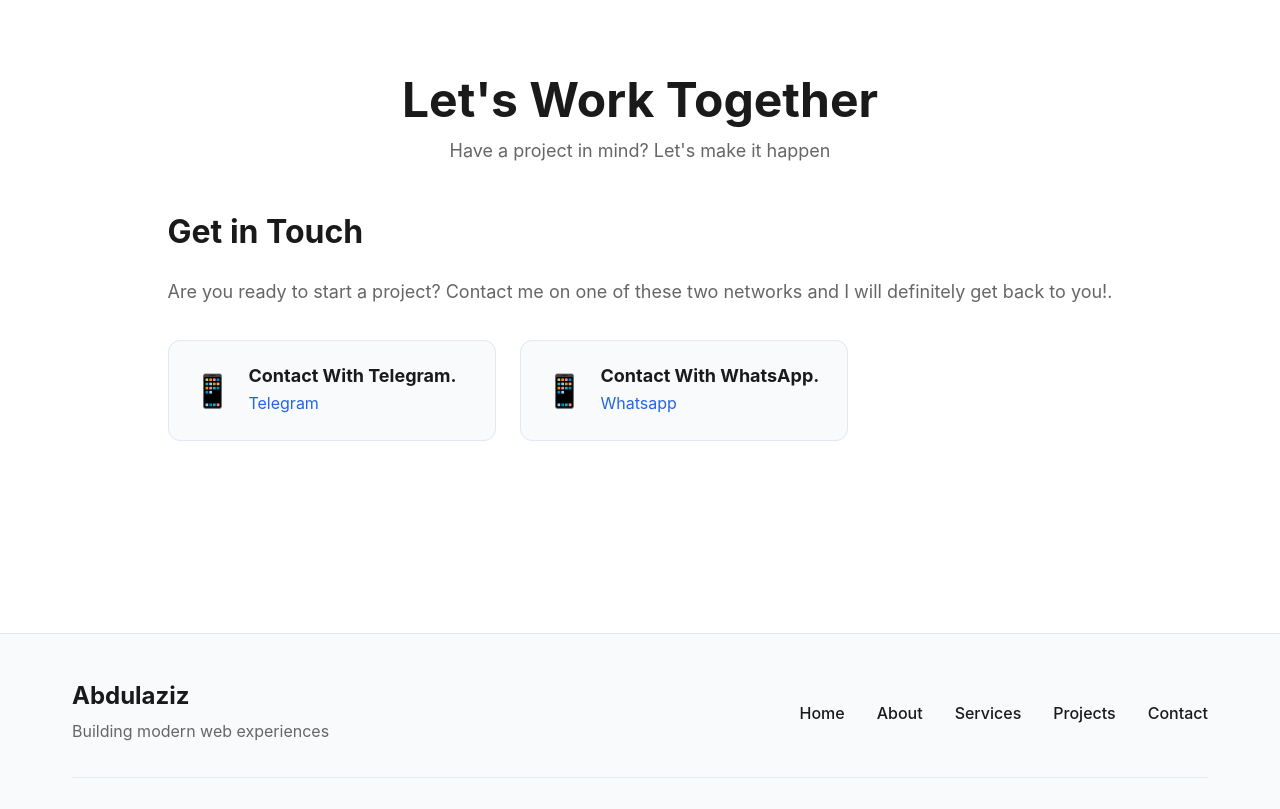
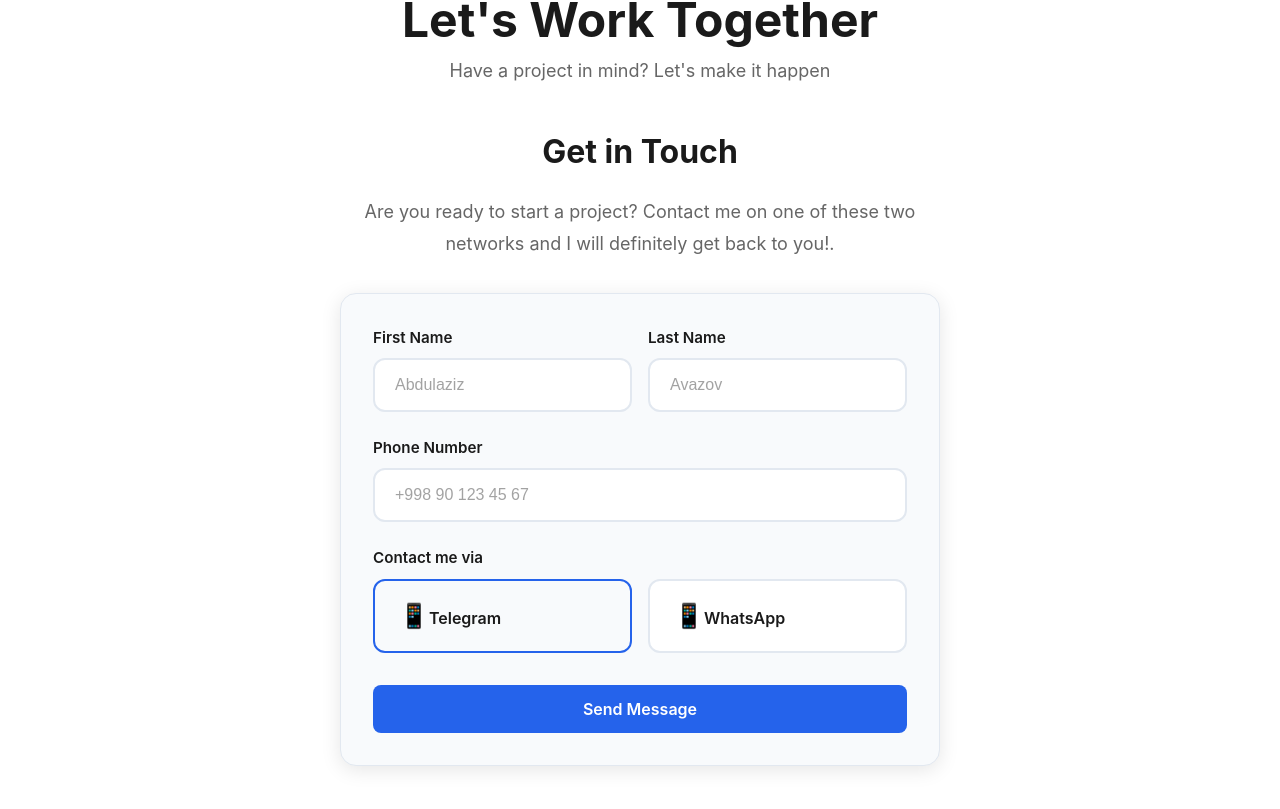
Before and after one commit to FrontEnddeveloping77/My-Portfolio-In-React, a React (Create React App) app: page / in a window 1280 px wide. Shown: the part 5651-6460 px from the top of the page. Built offline with nearby package versions, Linux system fonts and the light colour scheme.

Commit message:
abdulazizavazov

```diff
--- a/src/components/Contact/Contact.css
+++ b/src/components/Contact/Contact.css
@@ -6,6 +6,11 @@
     display: flex;
     align-items: center;
     justify-content: center;
+}
+
+.contact-info {
+    max-width: 600px;
+    width: 100%;
 }
 
 .contact-info h3 {
@@ -21,98 +26,226 @@
     color: var(--text-secondary);
 }
 
-.contact-details {
-    display: flex;
-    gap: 1.5rem;
-    align-items: start;
-    flex-wrap: wrap;
+.contact-title{
+    text-align: center;
 }
 
-.contact-item {
-    min-width: 328px;
+.contact-description{
+    text-align: center;
+}
+
+/* Contact Form Styles */
+.contact-form {
+    background: var(--card-bg);
+    border: 1px solid var(--card-border);
+    border-radius: 16px;
+    padding: 2rem;
+    box-shadow: 0 4px 20px var(--shadow);
+}
+
+.form-row {
+    display: grid;
+    grid-template-columns: 1fr 1fr;
+    gap: 1rem;
+}
+
+.form-group {
+    margin-bottom: 1.5rem;
+}
+
+.form-group label {
+    display: block;
+    font-size: 0.95rem;
+    font-weight: 600;
+    color: var(--text-color);
+    margin-bottom: 0.5rem;
+}
+
+.form-group input {
+    width: 100%;
+    padding: 1rem 1.25rem;
+    font-size: 1rem;
+    color: var(--text-color);
+    background: var(--bg-color);
+    border: 2px solid var(--card-border);
+    border-radius: 12px;
+    transition: all 0.3s ease;
+    outline: none;
+}
+
+.form-group input:focus {
+    border-color: var(--accent-color);
+    box-shadow: 0 0 0 4px rgba(var(--accent-rgb), 0.15);
+}
+
+.form-group input::placeholder {
+    color: var(--text-secondary);
+    opacity: 0.6;
+}
+
+/* Platform Selection */
+.platform-selection {
+    margin-bottom: 1.5rem;
+}
+
+.platform-options {
     display: flex;
-    align-items: flex-start;
     gap: 1rem;
-    padding: 1.5rem;
-    background-color: var(--card-bg);
-    border: 1px solid var(--card-border);
+}
+
+.platform-option {
+    flex: 1;
+    display: flex;
+    align-items: center;
+    justify-content: center;
+    gap: 0.75rem;
+    padding: 1rem 1.5rem;
+    background: var(--bg-color);
+    border: 2px solid var(--card-border);
     border-radius: 12px;
+    cursor: pointer;
     transition: all 0.3s ease;
 }
 
-.contact-item:hover {
-    transform: translateX(5px);
-    box-shadow: 0 4px 12px var(--shadow);
+.platform-option:hover {
+    border-color: var(--accent-color);
+    transform: translateY(-2px);
 }
 
-.contact-icon {
-    font-size: 2rem;
+.platform-option.selected {
+    border-color: var(--accent-color);
+    background: linear-gradient(135deg, rgba(var(--accent-rgb), 0.1), rgba(var(--accent-rgb), 0.05));
+    box-shadow: 0 4px 12px rgba(var(--accent-rgb), 0.2);
 }
 
-.contact-item h4 {
-    font-size: 1.125rem;
-    margin-bottom: 0.25rem;
+.platform-option input[type="radio"] {
+    display: none;
+}
+
+.platform-icon {
+    font-size: 1.5rem;
+}
+
+.platform-name {
+    font-size: 1rem;
+    font-weight: 600;
     color: var(--text-color);
 }
 
-.contact-item a {
-    color: var(--accent-color);
-    text-decoration: none;
-    font-size: 1rem;
-    transition: color 0.3s ease;
+/* Submit Button */
+.btn-submit {
+    width: 100%;
+    padding: 1rem 2rem;
+    font-size: 1.1rem;
+    font-weight: 600;
+    border: none;
+    border-radius: 12px;
+    cursor: pointer;
+    transition: all 0.3s ease;
+    position: relative;
+    overflow: hidden;
 }
 
-.contact-item a:hover {
-    color: var(--accent-hover);
+.btn-submit:disabled {
+    opacity: 0.7;
+    cursor: not-allowed;
 }
 
-.btn-submit {
-    width: 100%;
-    margin-top: 1rem;
+.btn-submit.loading {
+    color: transparent;
 }
 
-@media (max-width: 968px) {
-    .contact-content {
-        grid-template-columns: 1fr;
-        gap: 2.5rem;
-        width: 100%;
+.btn-submit.loading::after {
+    content: '';
+    position: absolute;
+    width: 20px;
+    height: 20px;
+    top: 50%;
+    left: 50%;
+    margin-left: -10px;
+    margin-top: -10px;
+    border: 3px solid transparent;
+    border-top-color: white;
+    border-radius: 50%;
+    animation: spin 1s linear infinite;
+}
+
+@keyframes spin {
+    to {
+        transform: rotate(360deg);
     }
 }
 
-@media (max-width: 968px) {
-    .contact-content {
-        grid-template-columns: 1fr;
+/* Form Messages */
+.form-message {
+    margin-top: 1rem;
+    padding: 1rem 1.25rem;
+    border-radius: 12px;
+    font-size: 0.95rem;
+    font-weight: 500;
+    text-align: center;
+    animation: slideIn 0.3s ease;
+}
+
+@keyframes slideIn {
+    from {
+        opacity: 0;
+        transform: translateY(-10px);
+    }
+    to {
+        opacity: 1;
+        transform: translateY(0);
     }
 }
 
+.form-message.success {
+    background: linear-gradient(135deg, rgba(34, 197, 94, 0.15), rgba(34, 197, 94, 0.05));
+    border: 1px solid rgba(34, 197, 94, 0.3);
+    color: #22c55e;
+}
+
+.form-message.error {
+    background: linear-gradient(135deg, rgba(239, 68, 68, 0.15), rgba(239, 68, 68, 0.05));
+    border: 1px solid rgba(239, 68, 68, 0.3);
+    color: #ef4444;
+}
+
+/* Responsive Design */
 @media (max-width: 768px) {
-    .contact-form-wrapper {
-        padding: 1.5rem;
-        width: 100%;
+    .form-row {
+        grid-template-columns: 1fr;
     }
 
-    .contact-item {
-        transform: none;
+    .platform-options {
+        flex-direction: column;
+    }
+
+    .contact-form {
+        padding: 1.5rem;
     }
 }
 
-@media (max-width: 727px) {
-    .contact-details{
-        align-items: center;
-        justify-content: center;
+@media (max-width: 480px) {
+    .contact-info h3 {
+        font-size: 1.5rem;
     }
-}
 
-@media (max-width: 727px) {
-    .contact-item{
-        min-width: 96%;
+    .contact-form {
+        padding: 1.25rem;
+    }
+
+    .form-group input {
+        padding: 0.875rem 1rem;
+    }
+
+    .platform-option {
+        padding: 0.875rem 1rem;
     }
 }
 
 @media (max-width: 360px) {
     .contact {
         width: 100%;
-        /* overflow-x: hidden; */
     }
 
     .contact-content {
@@ -121,55 +254,7 @@
         width: 100%;
     }
 
-    .contact-item {
-        width: 100%;
-        padding: 1rem;
-        transform: none;
-    }
-
-    .contact-form-wrapper {
-        width: 100%;
+    .contact-form {
         padding: 1rem;
     }
-
-    .form-group input,
-    .form-group textarea {
-        width: 100%;
-        padding: 0.75rem;
-    }
 }
-
-@media (max-width: 374px) {
-
-    .form-group input,
-    .form-group textarea {
-        font-size: 14px;
-        padding: 0.75rem;
-    }
-}
-
-@media (max-width: 346px) {
-    .contact-info p {
-        max-width: 300px;
-    }
-
-    .contact-item .contact-icon {
-        font-size: 1.5rem;
-    }
-
-    .contact-item h4 {
-        font-size: 1rem;
-    }
-
-    .contact-item {
-        position: relative;
-        padding-bottom: 30px;
-    }
-
-    .contact-item a {
-        font-size: 1rem;
-        position: absolute;
-        bottom: 5px;
-        left: 1.1rem;
-    }
-}
--- a/src/components/Contact/Contact.jsx
+++ b/src/components/Contact/Contact.jsx
@@ -1,8 +1,81 @@
+import { useState } from 'react';
 import { translations } from '../../translations/translations';
 import './Contact.css';
 
 function Contact({ language }) {
     const t = translations[language];
+
+    const [formData, setFormData] = useState({
+        firstName: '',
+        lastName: '',
+        phone: '',
+        platform: 'telegram'
+    });
+    const [status, setStatus] = useState('idle'); // idle, loading, success, error
+    const [errorMessage, setErrorMessage] = useState('');
+
+    const BOT_TOKEN = '8238860417:AAERcbHXD8aUixfsgkOK44heOJ6yboFoNGY';
+    const CHAT_ID = '5977830644';
+
+    const handleChange = (e) => {
+        const { name, value } = e.target;
+        setFormData(prev => ({
+            ...prev,
+            [name]: value
+        }));
+    };
+
+    const handleSubmit = async (e) => {
+        e.preventDefault();
+        setStatus('loading');
+        setErrorMessage('');
+
+        const platformEmoji = formData.platform === 'telegram' ? '📱 Telegram' : '📱 WhatsApp';
+
+        const message = `
+🔔 *Yangi Aloqa So'rovi!*
+
+👤 *Ism:* ${formData.firstName}
+👤 *Familya:* ${formData.lastName}
+📞 *Telefon:* ${formData.phone}
+${platformEmoji} orqali bog'lanishni xohlaydi
+
+⏰ *Vaqt:* ${new Date().toLocaleString('uz-UZ')}
+        `.trim();
+
+        try {
+            const response = await fetch(`https://api.telegram.org/bot${BOT_TOKEN}/sendMessage`, {
+                method: 'POST',
+                headers: {
+                    'Content-Type': 'application/json',
+                },
+                body: JSON.stringify({
+                    chat_id: CHAT_ID,
+                    text: message,
+                    parse_mode: 'Markdown'
+                })
+            });
+
+            const data = await response.json();
+
+            if (data.ok) {
+                setStatus('success');
+                setFormData({
+                    firstName: '',
+                    lastName: '',
+                    phone: '',
+                    platform: 'telegram'
+                });
+                setTimeout(() => setStatus('idle'), 5000);
+            } else {
+                throw new Error(data.description || 'Failed to send message');
+            }
+        } catch (error) {
+            setStatus('error');
+            setErrorMessage(error.message);
+            setTimeout(() => setStatus('idle'), 5000);
+        }
+    };
 
     return (
         <section id="contact" className="section contact">
@@ -13,24 +86,98 @@ function Contact({ language }) {
                 </div>
                 <div className="contact-content">
                     <div className="contact-info">
-                        <h3>{t.contact.getInTouch}</h3>
-                        <p>{t.contact.description}</p>
-                        <div className="contact-details">
-                            <div className="contact-item">
-                                <span className="contact-icon">📱</span>
-                                <div>
-                                    <h4>{t.contact.telegram}</h4>
-                                    <a href='https://t.me/abdulazizavazov_12'>Telegram</a>
+                        <h3 className='contact-title'>{t.contact.getInTouch}</h3>
+                        <p className='contact-description'>{t.contact.description}</p>
+
+                        <form className="contact-form" onSubmit={handleSubmit}>
+                            <div className="form-row">
+                                <div className="form-group">
+                                    <label htmlFor="firstName">{t.contact.form.firstNameLabel}</label>
+                                    <input
+                                        type="text"
+                                        id="firstName"
+                                        name="firstName"
+                                        value={formData.firstName}
+                                        onChange={handleChange}
+                                        placeholder={t.contact.form.firstNamePlaceholder}
+                                        required
+                                    />
+                                </div>
+                                <div className="form-group">
+                                    <label htmlFor="lastName">{t.contact.form.lastNameLabel}</label>
+                                    <input
+                                        type="text"
+                                        id="lastName"
+                                        name="lastName"
+                                        value={formData.lastName}
+                                        onChange={handleChange}
+                                        placeholder={t.contact.form.lastNamePlaceholder}
+                                        required
+                                    />
                                 </div>
                             </div>
-                            <div className="contact-item">
-                                <span className="contact-icon">📱</span>
-                                <div>
-                                    <h4>{t.contact.whatsapp}</h4>
-                                    <a href='https://wa.me/+998949500058'>Whatsapp</a>
+
+                            <div className="form-group">
+                                <label htmlFor="phone">{t.contact.form.phoneLabel}</label>
+                                <input
+                                    type="tel"
+                                    id="phone"
+                                    name="phone"
+                                    value={formData.phone}
+                                    onChange={handleChange}
+                                    placeholder={t.contact.form.phonePlaceholder}
+                                    required
+                                />
+                            </div>
+
+                            <div className="form-group platform-selection">
+                                <label>{t.contact.form.platformLabel}</label>
+                                <div className="platform-options">
+                                    <label className={`platform-option ${formData.platform === 'telegram' ? 'selected' : ''}`}>
+                                        <input
+                                            type="radio"
+                                            name="platform"
+                                            value="telegram"
+                                            checked={formData.platform === 'telegram'}
+                                            onChange={handleChange}
+                                        />
+                                        <span className="platform-icon">📱</span>
+                                        <span className="platform-name">Telegram</span>
+                                    </label>
+                                    <label className={`platform-option ${formData.platform === 'whatsapp' ? 'selected' : ''}`}>
+                                        <input
+                                            type="radio"
+                                            name="platform"
+                                            value="whatsapp"
+                                            checked={formData.platform === 'whatsapp'}
+                                            onChange={handleChange}
+                                        />
+                                        <span className="platform-icon">📱</span>
+                                        <span className="platform-name">WhatsApp</span>
+                                    </label>
                                 </div>
                             </div>
-                        </div>
+
+                            <button
+                                type="submit"
+                                className={`btn btn-primary btn-submit ${status === 'loading' ? 'loading' : ''}`}
+                                disabled={status === 'loading'}
+                            >
+                                {status === 'loading' ? t.contact.form.sendingBtn : t.contact.form.submitBtn}
+                            </button>
+
+                            {status === 'success' && (
+                                <div className="form-message success">
+                                    ✅ {t.contact.form.successMessage}
+                                </div>
+                            )}
+
+                            {status === 'error' && (
+                                <div className="form-message error">
+                                    ❌ {t.contact.form.errorMessage}
+                                </div>
+                            )}
+                        </form>
                     </div>
                 </div>
             </div>
--- a/src/components/Projects/Projects.css
+++ b/src/components/Projects/Projects.css
@@ -12,7 +12,7 @@
 
 .project-card {
     width: 300px;
-    height: 300px;
+    height: 260px;
     background-color: var(--bg-color);
     border: 1px solid var(--card-border);
     border-radius: 12px;
--- a/src/components/Projects/Projects.jsx
+++ b/src/components/Projects/Projects.jsx
@@ -8,28 +8,24 @@ function Projects({ language }) {
         {
             id: 1,
             title: t.projects.items[0].title,
-            description: t.projects.items[0].description,
             image: 'https://i.postimg.cc/pXBC61cW/unnamed.jpg',
             demo: 'https://exam-seven-phi.vercel.app/'
         },
         {
             id: 2,
             title: t.projects.items[1].title,
-            description: t.projects.items[1].description,
             image: 'https://i.postimg.cc/kXS6V3C8/67a01d3d-e0b4-4e23-a641-d3f5aa3303e3-(1).png',
             demo: 'https://e-shop-rho-rouge.vercel.app/'
         },
         {
             id: 3,
             title: t.projects.items[2].title,
-            description: t.projects.items[2].description,
             image: 'https://i.postimg.cc/nL6hSH9x/photo-2026-01-10-09-47-59.jpg',
             demo: 'https://weather-dashboard-beta-sepia.vercel.app/'
         },
         {
             id: 4,
             title: t.projects.items[3].title,
-            description: t.projects.items[3].description,
             image: 'https://i.postimg.cc/dQjKLzcB/photo-2026-01-10-14-39-56.jpg',
             demo: 'https://microsoft-edge.vercel.app/'
         }
@@ -52,7 +48,6 @@ function Projects({ language }) {
                             </div>
                             {/* <div className="project-content"> */}
                             {project && <h1>{project.title}</h1>}
-                            {project && <p>{project.description}</p>}
                             <div className="project-links">
                                 <a href={project.demo} target="_blank" rel="noopener noreferrer" className="project-link project-link-primary">
                                     {t.projects.liveDemo} →
--- a/src/translations/translations.js
+++ b/src/translations/translations.js
@@ -77,19 +77,15 @@ export const translations = {
             items: [
                 {
                     title: 'Hipstyle',
-                    description: 'Modern and creative barbershop website. Let\'s visit us!'
                 },
                 {
                     title: "E-Shop",
-                    description: "Modern and creative e-commerce web site."
                 },
                 {
                     title: "Weather Dashboard",
-                    description: "Modern and creative weather-dashboard web site."
                 },
                 {
                     title: "Microsoft Edge",
-                    description: "Microsoft Edge web site."
                 },
             ],
             github: 'GitHub',
@@ -108,14 +104,17 @@ export const translations = {
             connectText: 'Connect with me',
             viewCodeText: 'View my code',
             form: {
-                nameLabel: 'Your Name',
-                namePlaceholder: 'Abdulaziz Avazov',
-                emailLabel: 'Your Email',
-                emailPlaceholder: 'abdulazizxon.0058@gmail.com',
-                messageLabel: 'Your Message',
-                messagePlaceholder: 'Tell me about your project...',
+                firstNameLabel: 'First Name',
+                firstNamePlaceholder: 'Abdulaziz',
+                lastNameLabel: 'Last Name',
+                lastNamePlaceholder: 'Avazov',
+                phoneLabel: 'Phone Number',
+                phonePlaceholder: '+998 90 123 45 67',
+                platformLabel: 'Contact me via',
                 submitBtn: 'Send Message',
-                successMessage: 'Thank you for your message! I will get back to you via email soon.'
+                sendingBtn: 'Sending...',
+                successMessage: 'Thank you! I will contact you soon.',
+                errorMessage: 'Failed to send. Please try again.'
             }
         },
         // Footer
@@ -202,15 +201,12 @@ export const translations = {
             items: [
                 {
                     title: 'Hipstyle',
-                    description: 'Современный и креативный веб-сайт для парикмахерской. Давайте посетим нас!'
                 },
                 {
                     title: "E-Shop",
-                    description: "Современный и креативный веб-сайт для электронной магазин."
                 },
                 {
                     title: "Weather Dashboard",
-                    description: "Современный и креативный веб-сайт с погодной информационной панелью."
                 },
                 {
                     title: "Microsoft Edge",
@@ -233,14 +229,17 @@ export const translations = {
             connectText: 'Связаться со мной',
             viewCodeText: 'Посмотреть код',
             form: {
-                nameLabel: 'Ваше имя',
-                namePlaceholder: 'Абдулазиз Авазов',
-                emailLabel: 'Ваш email',
-                emailPlaceholder: 'abdulazizxon.0058@gmail.com',
-                messageLabel: 'Ваше сообщение',
-                messagePlaceholder: 'Расскажите о вашем проекте...',
-                submitBtn: 'Отправить сообщение',
-                successMessage: 'Спасибо за ваше сообщение! Я свяжусь с вами по электронной почте в ближайшее время.'
+                firstNameLabel: 'Имя',
+                firstNamePlaceholder: 'Абдулазиз',
+                lastNameLabel: 'Фамилия',
+                lastNamePlaceholder: 'Авазов',
+                phoneLabel: 'Номер телефона',
+                phonePlaceholder: '+998 90 123 45 67',
+                platformLabel: 'Связаться через',
+                submitBtn: 'Отправить',
+                sendingBtn: 'Отправка...',
+                successMessage: 'Спасибо! Я свяжусь с вами в ближайшее время.',
+                errorMessage: 'Не удалось отправить. Попробуйте еще раз.'
             }
         },
         // Footer
@@ -327,19 +326,15 @@ export const translations = {
             items: [
                 {
                     title: 'Hipstyle',
-                    description: 'Sartaroshxona uchun zamonaviy va kreativ sartaroshxona veb sayti . Keling, bizga tashrif buyuring!'
                 },
                 {
                     title: "E-Shop",
-                    description: "Zamonaviy va ijodiy elektron do'kon veb-sayti."
                 },
                 {
                     title: "Weather Dashboard",
-                    description: "Zamonaviy va ijodiy ob- havo paneli veb - sayti."
                 },
                 {
                     title: "Microsoft Edge",
-                    description: "Microsoft Edge veb-sayti."
                 },
             ],
             github: 'GitHub',
@@ -358,14 +353,17 @@ export const translations = {
             connectText: 'Men bilan bog‘laning',
             viewCodeText: 'Kodimni ko‘ring',
             form: {
-                nameLabel: 'Ismingiz',
-                namePlaceholder: 'Abdulaziz Avazov',
-                emailLabel: 'Emailingiz',
-                emailPlaceholder: 'abdulazizxon.0058@gmail.com',
-                messageLabel: 'Xabaringiz',
-                messagePlaceholder: 'Loyihangiz haqida aytib bering...',
+                firstNameLabel: 'Ism',
+                firstNamePlaceholder: 'Abdulaziz',
+                lastNameLabel: 'Familya',
+                lastNamePlaceholder: 'Avazov',
+                phoneLabel: 'Telefon raqam',
+                phonePlaceholder: '+998 90 123 45 67',
+                platformLabel: 'Men bilan bog\'laning',
                 submitBtn: 'Xabar yuborish',
-                successMessage: 'Xabaringiz uchun rahmat! Tez orada siz bilan elektron pochta orqali bog\'lanaman.'
+                sendingBtn: 'Yuborilmoqda...',
+                successMessage: 'Rahmat! Tez orada siz bilan bog\'lanaman.',
+                errorMessage: 'Yuborib bo\'lmadi. Qaytadan urinib ko\'ring.'
             }
         },
         // Footer
```
